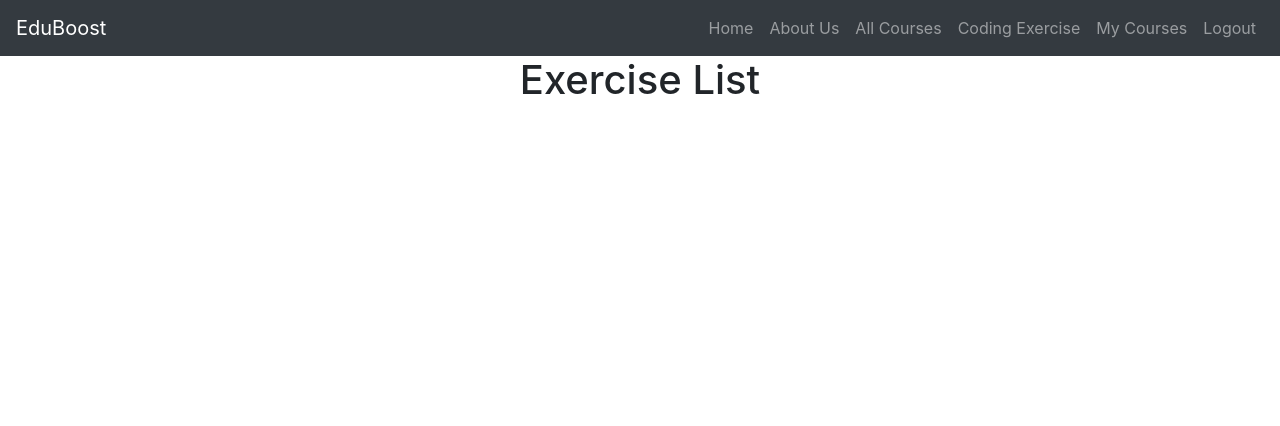
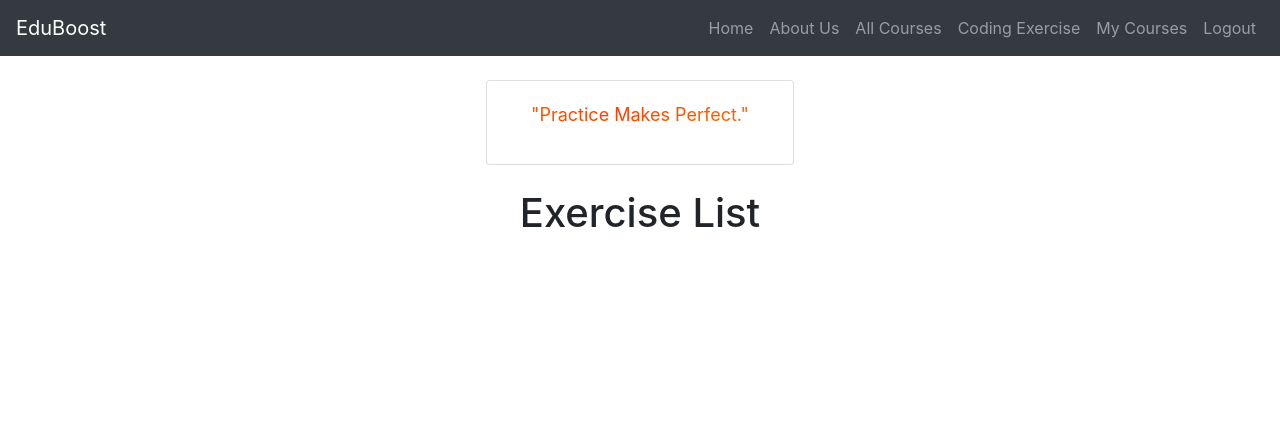
Before and after one commit to Serenity0204/eduboost, a Django app: page /exercise/ in a window 1280 px wide. Shown: the top 426 px of the page. Run offline with Django 3.2, Linux system fonts and the light colour scheme; the visitor is signed in with stand-in values (Sample User, id 1); data that the repository does not hold is empty; some libraries are stand-ins or nearby versions.

Commit message:
updated info

```diff
--- a/eduboost/templates/about.html
+++ b/eduboost/templates/about.html
@@ -76,7 +76,7 @@
             <p class="card-text" style="font-size: 20px; color: black;">
                 gmail: eduboost0204@gmail.com<br>
                 WeChat ID: linnn20030204<br>
-                Discord: Linnn#3689<br>
+                Discord: efs98010<br>
             </p>
         </div>
     </div>
--- a/eduboost/templates/courses.html
+++ b/eduboost/templates/courses.html
@@ -62,7 +62,7 @@
 
 <div class="row">
     <div class="col-md-12">
-        <h2 class="text-center mt-4">All Courses</h2>
+        <h1 class="text-center mt-4">All Courses</h1>
     </div>
 </div>
 
--- a/exercise/templates/exercise.html
+++ b/exercise/templates/exercise.html
@@ -3,8 +3,69 @@
 {% extends 'base.html' %}
 
 {% block content %}
-  <div class="text-center">
-    <h1>Exercise List</h1>
+
+  <div class="d-flex justify-content-center mt-4">
+    <div class="card bg-gray">
+        <div class="card-body">
+            <p id="typing-text" class="text-center px-4 flame-text" style="font-size: 18px;"></p>
+        </div>
+    </div>
+  </div>
+
+  <style>
+    @keyframes flaming {
+        0% {
+            background-position: 0 50%;
+        }
+
+        50% {
+            background-position: 100% 50%;
+        }
+
+        100% {
+            background-position: 0 50%;
+        }
+    }
+
+    .flame-text {
+        background-image: linear-gradient(-45deg, #ff9100, #ff3e00, #ff9100);
+        background-size: 200% 100%;
+        color: transparent;
+        -webkit-background-clip: text;
+        background-clip: text;
+        animation: flaming 2s linear infinite;
+    }
+
+    .card {
+        display: flex;
+        flex-direction: column;
+        justify-content: space-between;
+        height: 100%;
+    }
+  </style>
+
+  <script>
+    const text = "\"Practice Makes Perfect.\"";
+    let index = 0;
+    let typingInterval;
+
+    function typeText() {
+        if (index < text.length) {
+            const typingElement = document.getElementById('typing-text');
+            typingElement.innerHTML += text.charAt(index);
+            index++;
+            typingInterval = setTimeout(typeText, 50); // Adjust typing speed (milliseconds)
+        }
+    }
+
+    window.addEventListener('DOMContentLoaded', () => {
+        typeText();
+    });
+  </script>
+  <div class="row">
+    <div class="col-md-12">
+        <h1 class="text-center mt-4">Exercise List</h1>
+    </div>
   </div>
 
   <div class="row justify-content-center">
```
